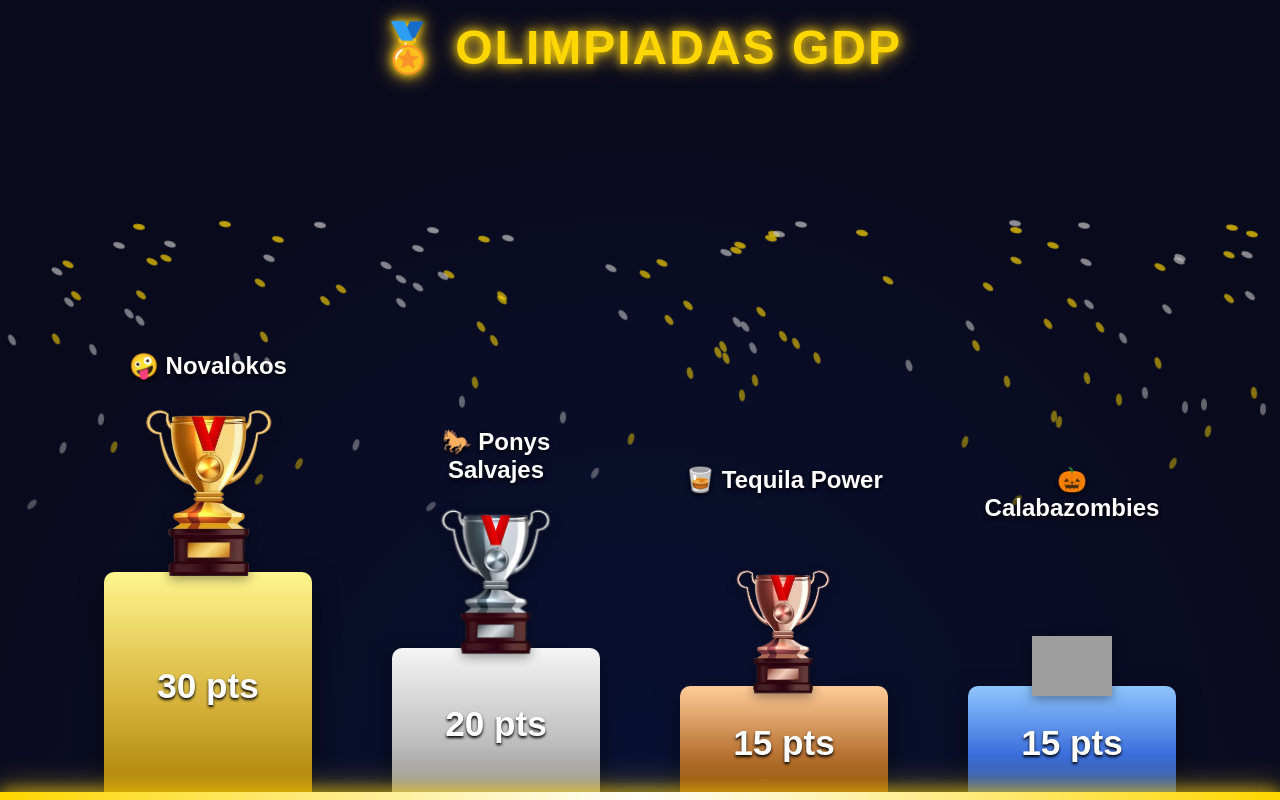
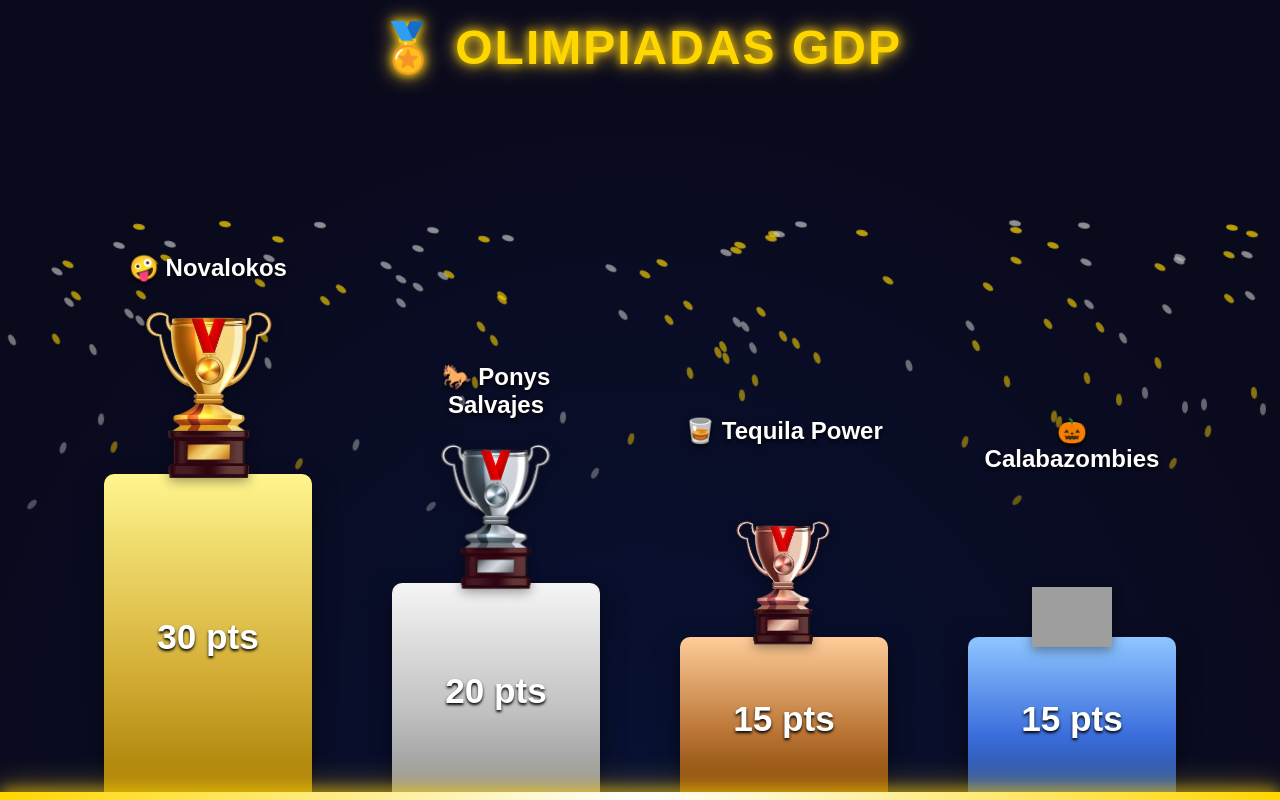
Before and after one commit to GRUPO-DOCENTE-PERU/olimpiadas-gdp, a plain HTML site: page index.html in a window 1280 px wide. Drawn offline with Linux system fonts and the light colour scheme; grey boxes are pictures that could not be loaded.

Commit message:
Update index.html

```diff
--- a/index.html
+++ b/index.html
@@ -215,7 +215,7 @@
   <div class="linea-base"></div>
 
   <script>
-    const MAX_PUNTOS = 50;
+    const MAX_PUNTOS = 35;
     const equipos = [
       { nombre: "🥃 Tequila Power", puntos: 15 },
       { nombre: "🎃 Calabazombies", puntos: 15 },
```
